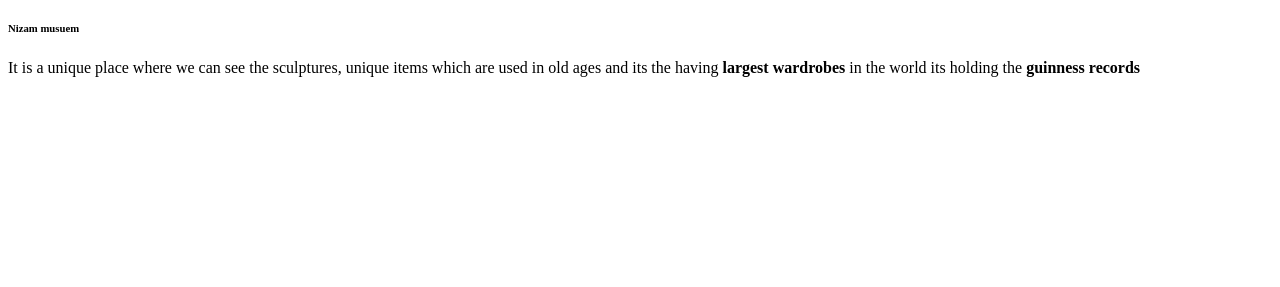
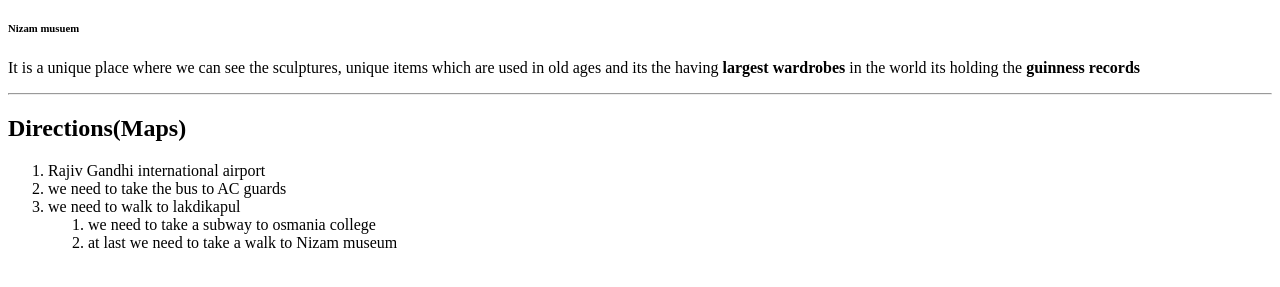
Before and after one commit to 44-563-Web-Apps-F22/44563-webapps-assignment-3-ravitejagurram12, a plain HTML site: page index.html in a window 1280 px wide. Shown: the part 61-348 px from the top of the page. Drawn offline with Linux system fonts and the light colour scheme.

Commit message:
Update index.html

```diff
--- a/index.html
+++ b/index.html
@@ -11,6 +11,19 @@
     <p>It is a unique place where we can see the sculptures, unique items which are used in old ages and its the having
         <b>largest wardrobes</b> in the world its holding the <b>guinness records</b>
     </p>
+    <hr>
+    <h2>Directions(Maps)</h2>
+    <ol>
+        <li>Rajiv Gandhi international airport</li>
+        <li>we need to take the bus to AC guards</li>
+        <li>we need to walk to lakdikapul
+            <ol>
+                <li>we need to take a subway to osmania college</li>
+                <li>at last we need to take a walk to Nizam museum</li>
+            </ol>
+        </li>
+    </ol>
+
 </body>
 
 </html>
```
